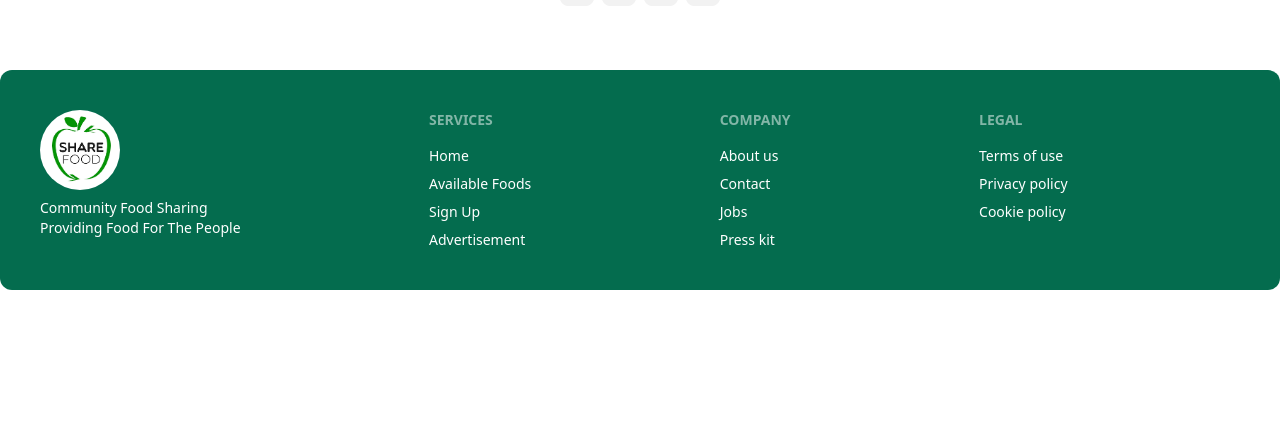
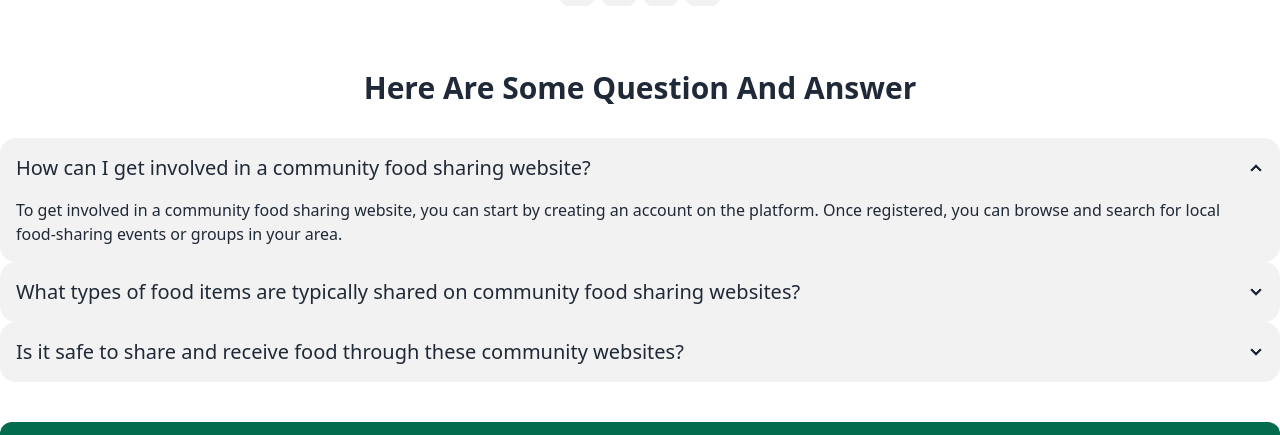
Before and after one commit to Muinul-Islam/food-sharing, a React (Vite) app: page / in a window 1280 px wide. Shown: the part 1612-2047 px from the top of the page. Before the commit the page ends 1902 px from the top, so only its background shows below. Built offline with nearby package versions, Linux system fonts and the light colour scheme; no server answers.

Commit message:
question section add new link added

```diff
--- a/src/Pages/Home/AddFoods.jsx
+++ b/src/Pages/Home/AddFoods.jsx
@@ -24,13 +24,16 @@ const AddFoods = () => {
     };
     console.log(data);
 
-    fetch("http://localhost:5000/foods", {
-      method: "POST",
-      headers: {
-        "content-type": "application/json",
-      },
-      body: JSON.stringify(data),
-    })
+    fetch(
+      "https://community-food-sharing-server-eghp0s2dz-muinul-islams-projects.vercel.app/foods",
+      {
+        method: "POST",
+        headers: {
+          "content-type": "application/json",
+        },
+        body: JSON.stringify(data),
+      }
+    )
       .then((res) => res.json())
       .then((data) => {
         console.log(data);
--- a/src/Pages/Home/AvailableFoods.jsx
+++ b/src/Pages/Home/AvailableFoods.jsx
@@ -8,7 +8,9 @@ const AvailableFoods = () => {
   const [foods, setFoods] = useState([]);
 
   useEffect(() => {
-    fetch("http://localhost:5000/foods")
+    fetch(
+      "https://community-food-sharing-server-eghp0s2dz-muinul-islams-projects.vercel.app/foods"
+    )
       .then((res) => res.json())
       .then((data) => setFoods(data));
   }, []);
--- a/src/Pages/Home/FeaturedFoods.jsx
+++ b/src/Pages/Home/FeaturedFoods.jsx
@@ -9,7 +9,9 @@ const FeaturedFoods = () => {
   const [showAll, setShowAll] = useState(false);
 
   useEffect(() => {
-    fetch("http://localhost:5000/foods")
+    fetch(
+      "https://community-food-sharing-server-eghp0s2dz-muinul-islams-projects.vercel.app/foods"
+    )
       .then((res) => res.json())
       .then((data) => setFoods(data));
   }, []);
--- a/src/Pages/Home/Home.jsx
+++ b/src/Pages/Home/Home.jsx
@@ -1,5 +1,6 @@
 import Banner from "./Banner";
 import FeaturedFoods from "./FeaturedFoods";
+import Question from "./Question";
 import Slider from "./Slider";
 
 const Home = () => {
@@ -8,6 +9,7 @@ const Home = () => {
       <Banner></Banner>
       <FeaturedFoods></FeaturedFoods>
       <Slider></Slider>
+      <Question></Question>
     </div>
   );
 };
--- /dev/null
+++ b/src/Pages/Home/Question.jsx
@@ -0,0 +1,57 @@
+/* eslint-disable react/no-unescaped-entities */
+
+const Question = () => {
+  return (
+    <div className="my-10">
+      <h1 className="text-center text-3xl font-bold mb-8">
+        Here Are Some Question And Answer
+      </h1>
+      <div className="collapse collapse-arrow bg-base-200">
+        <input type="radio" name="my-accordion-2" checked="checked" />
+        <div className="collapse-title text-xl font-medium">
+          How can I get involved in a community food sharing website?
+        </div>
+        <div className="collapse-content">
+          <p>
+            {" "}
+            To get involved in a community food sharing website, you can start
+            by creating an account on the platform. Once registered, you can
+            browse and search for local food-sharing events or groups in your
+            area.
+          </p>
+        </div>
+      </div>
+      <div className="collapse collapse-arrow bg-base-200">
+        <input type="radio" name="my-accordion-2" />
+        <div className="collapse-title text-xl font-medium">
+          What types of food items are typically shared on community food
+          sharing websites?
+        </div>
+        <div className="collapse-content">
+          <p>
+            Community food sharing websites typically facilitate the sharing of
+            a wide variety of food items. You can find fresh produce, canned
+            goods, non-perishable items, baked goods, prepared meals, and even
+            garden surplus on these platforms.
+          </p>
+        </div>
+      </div>
+      <div className="collapse collapse-arrow bg-base-200">
+        <input type="radio" name="my-accordion-2" />
+        <div className="collapse-title text-xl font-medium">
+          Is it safe to share and receive food through these community websites?
+        </div>
+        <div className="collapse-content">
+          <p>
+            {" "}
+            Safety is a top priority for most community food sharing websites.
+            While each platform may have its own guidelines and rules, users are
+            generally encouraged to follow best practices for food safety.
+          </p>
+        </div>
+      </div>
+    </div>
+  );
+};
+
+export default Question;
--- a/src/Routes/router.jsx
+++ b/src/Routes/router.jsx
@@ -32,7 +32,9 @@ const router = createBrowserRouter([
         path: "foods/:id",
         element: <Food></Food>,
         loader: ({ params }) =>
-          fetch(`http://localhost:5000/foods/${params.id}`),
+          fetch(
+            `https://community-food-sharing-server-eghp0s2dz-muinul-islams-projects.vercel.app/foods/${params.id}`
+          ),
       },
       {
         path: "availableFoods",
@@ -53,7 +55,10 @@ const router = createBrowserRouter([
             <ManageFoods></ManageFoods>
           </PrivateRoutes>
         ),
-        loader: () => fetch("http://localhost:5000/food"),
+        loader: () =>
+          fetch(
+            "https://community-food-sharing-server-eghp0s2dz-muinul-islams-projects.vercel.app/foods"
+          ),
       },
     ],
   },
```
